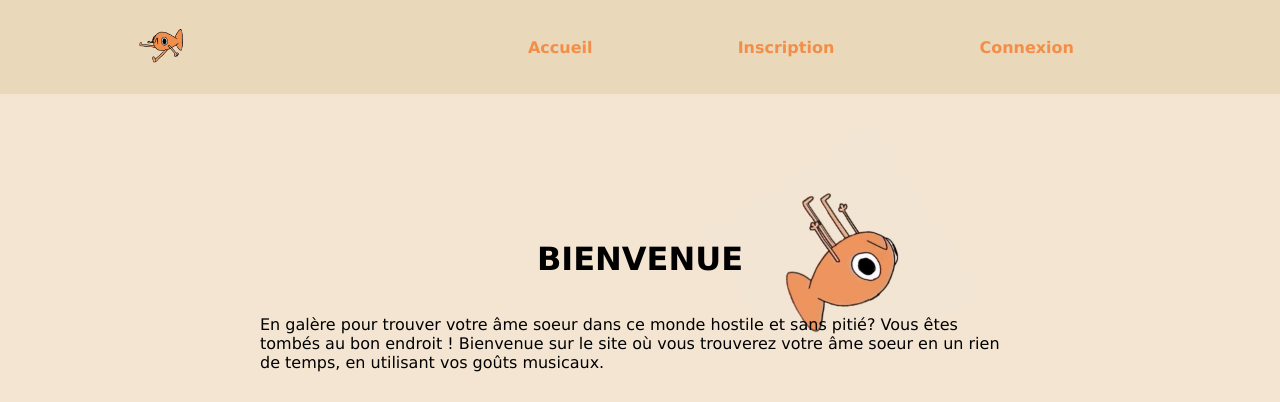
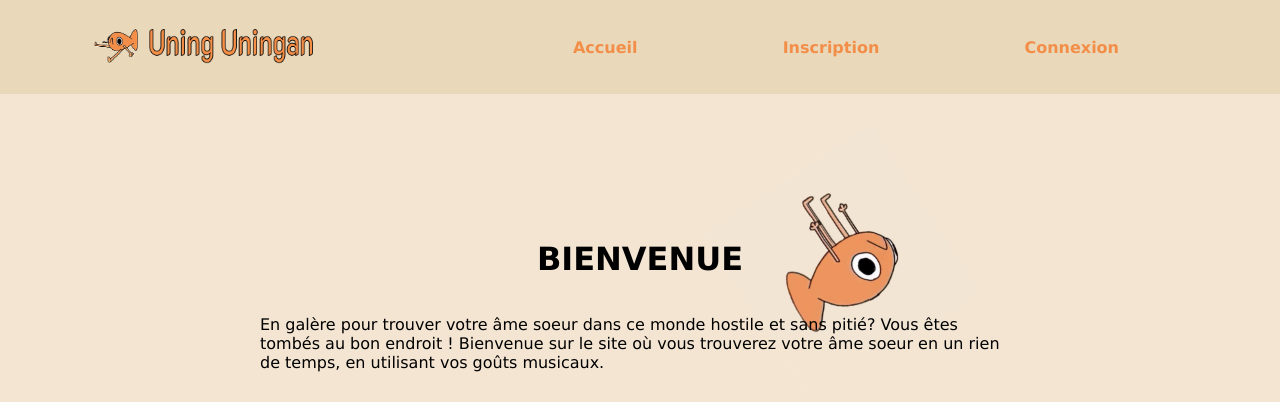
Before and after one commit to louisejanuel/workshop_web, a Flask app: page / in a window 1280 px wide. Shown: the top 402 px of the page. Run offline with Flask 3, Linux system fonts and the light colour scheme.

Commit message:
modifs nulles

```diff
--- a/static/style.css
+++ b/static/style.css
@@ -86,8 +86,8 @@ footer a {
 }
 
 img {
-    width: 50px;
-    height: auto;
+    height: 50px;
+    width: auto;
 }
 
 .button {
--- a/templates/layout.html
+++ b/templates/layout.html
@@ -4,7 +4,7 @@
 <head>
     <meta charset="UTF-8" />
     <title>Uning uningan</title>
-    <link rel="icon" type="image" href="{{ url_for('static', filename='steve.jpg') }}">
+    <link rel="icon" type="image" href="{{ url_for('static', filename='favicon.png') }}">
     <link rel="stylesheet" href="static/style.css">
     <script src="{{ url_for('static', filename='anim.js') }}" defer></script>
 </head>
@@ -13,7 +13,7 @@
     <div id="background"></div>
     <header>
         <div> <a href="/">
-            <img src="../static/steve.jpg" alt="Logo de Uning uningan">
+            <img src="../static/steve.png" alt="Logo de Uning uningan">
         </a></div>
         <div class="lien">
             <a href="/">Accueil</a>
```
Also changed, not shown: static/favicon.png (added), static/steve.jpg (deleted), static/steve.png (added).
